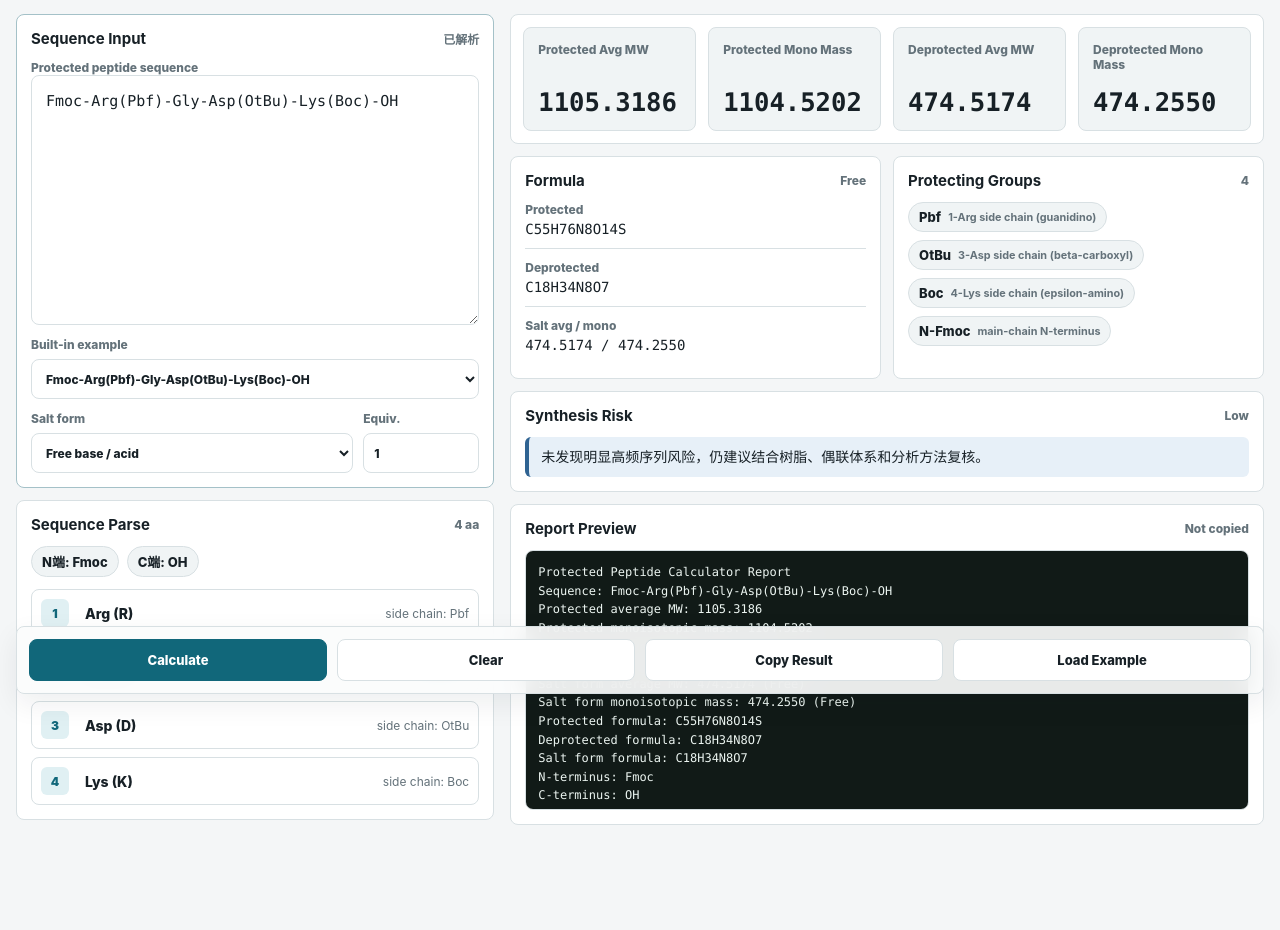
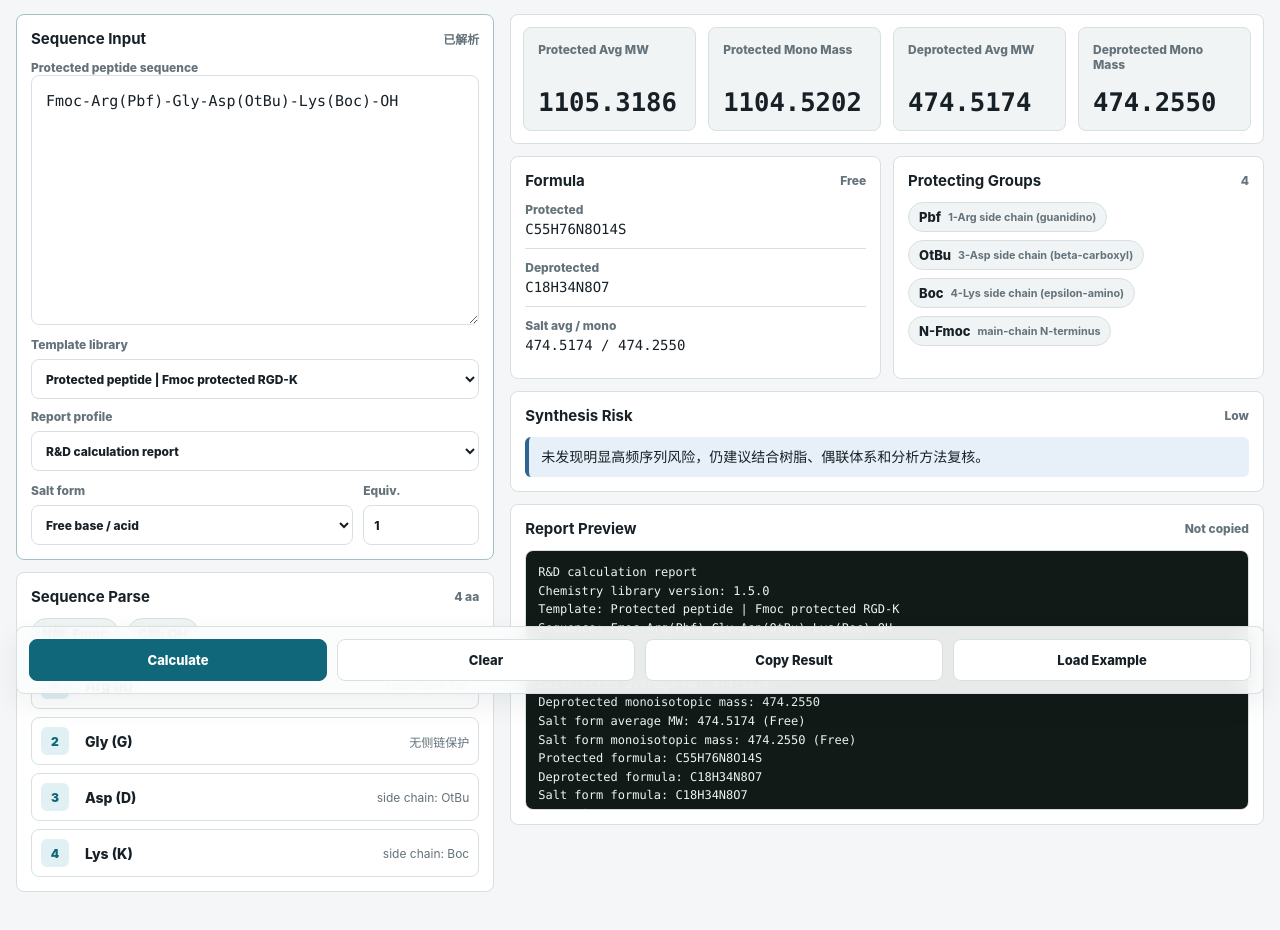
Before and after one commit to mikefu24/peptide-calcullator, a website: page index.html in a window 1280 px wide. Shown: the part 106-1036 px from the top of the page. Drawn offline with Linux system fonts and the light colour scheme.

Commit message:
Add V1.5 chemistry data layer

```diff
--- a/app.js
+++ b/app.js
@@ -103,22 +103,51 @@ const salts = {
 
 const water = { H: 2, O: 1 };
 const defaultExample = "Fmoc-Arg(Pbf)-Gly-Asp(OtBu)-Lys(Boc)-OH";
-const builtInExamples = [
-  "Fmoc-Arg(Pbf)-Gly-Asp(OtBu)-Lys(Boc)-OH",
-  "H-Arg-Gly-Asp-Phe-Lys-NH2",
-  "Ac-Gly-Gly-Phe-OH",
-  "Boc-Ala-Val-Leu-Phe-OMe",
-  "Fmoc-Lys(Boc)-Gly-Pro-OH",
-  "Fmoc-Aib-Gly-Pyr-OH",
-  "Fmoc-Lys(Dde)-AEEA-Glu(OtBu)-Tyr(tBu)-OH",
-  "H-His-Aib-Glu-Gly-Thr-Phe-Thr-Ser-Asp-Val-Ser-Ser-Tyr-Leu-Glu-Gly-Gln-Ala-Ala-Lys(C18Diacid)-Glu-Phe-Ile-Ala-Trp-Leu-Val-Arg-Gly-Arg-Gly-OH",
-  "H-Tyr-Aib-Glu-Gly-Thr-Phe-Thr-Ser-Asp-Tyr-Ser-Ile-Aib-Leu-Asp-Lys-Ile-Ala-Gln-Lys(C20Diacid)-Ala-Phe-Val-Gln-Trp-Leu-Ile-Ala-Gly-Gly-Pro-Ser-Ser-Gly-Ala-Pro-Pro-Pro-Ser-NH2",
-  "H-His-Aib-Gln-Gly-Thr-Phe-Thr-Ser-Asp-Val-Ser-Ser-Tyr-Leu-Glu-Gly-Gln-Ala-Ala-Lys-Glu-Phe-Ile-Ala-Trp-Leu-Val-Lys(C20Diacid)-Gly-Arg-NH2",
-  "Fmoc-Lys[C20-OtBu-Glu(OtBu)-AEEA-AEEA]-OH",
-  "H-Tyr-Aib-Glu-Gly-Thr-Phe-Thr-Ser-Asp-Tyr-Ser-Ile-Aib-Leu-Asp-Lys-Ile-Ala-Gln-{C20-Glu-AEEA-AEEA-Lys}-Ala-Phe-Val-Gln-Trp-Leu-Ile-Ala-Gly-Gly-Pro-Ser-Ser-Gly-Ala-Pro-Pro-Pro-Ser-NH2",
-  "Fmoc-Lys[C20-Glu(OtBu)-AEEA]-OH",
-  "DOTA-Lys-Gly-OH",
+const peptideTemplates = [
+  { family: "Protected peptide", name: "Fmoc protected RGD-K", reportUse: "R&D", sequence: "Fmoc-Arg(Pbf)-Gly-Asp(OtBu)-Lys(Boc)-OH" },
+  { family: "Unprotected peptide", name: "RGD-FK amide", reportUse: "R&D", sequence: "H-Arg-Gly-Asp-Phe-Lys-NH2" },
+  { family: "N-modified peptide", name: "Ac-GGF", reportUse: "Quote", sequence: "Ac-Gly-Gly-Phe-OH" },
+  { family: "Protected peptide", name: "Boc AVL-F methyl ester", reportUse: "R&D", sequence: "Boc-Ala-Val-Leu-Phe-OMe" },
+  { family: "Difficult sequence", name: "Fmoc Lys-Boc GP", reportUse: "Process", sequence: "Fmoc-Lys(Boc)-Gly-Pro-OH" },
+  { family: "Special residue", name: "Aib/Pyr model", reportUse: "R&D", sequence: "Fmoc-Aib-Gly-Pyr-OH" },
+  { family: "Linker chemistry", name: "Dde/AEEA/Glu/Tyr model", reportUse: "Process", sequence: "Fmoc-Lys(Dde)-AEEA-Glu(OtBu)-Tyr(tBu)-OH" },
+  { family: "GLP-1 analog", name: "Semaglutide-like C18 motif", reportUse: "R&D", sequence: "H-His-Aib-Glu-Gly-Thr-Phe-Thr-Ser-Asp-Val-Ser-Ser-Tyr-Leu-Glu-Gly-Gln-Ala-Ala-Lys(C18Diacid)-Glu-Phe-Ile-Ala-Trp-Leu-Val-Arg-Gly-Arg-Gly-OH" },
+  { family: "GIP/GLP-1 analog", name: "Tirzepatide-like C20 motif", reportUse: "R&D", sequence: "H-Tyr-Aib-Glu-Gly-Thr-Phe-Thr-Ser-Asp-Tyr-Ser-Ile-Aib-Leu-Asp-Lys-Ile-Ala-Gln-Lys(C20Diacid)-Ala-Phe-Val-Gln-Trp-Leu-Ile-Ala-Gly-Gly-Pro-Ser-Ser-Gly-Ala-Pro-Pro-Pro-Ser-NH2" },
+  { family: "GLP-1/GCG analog", name: "Retatrutide-like C20 motif", reportUse: "R&D", sequence: "H-His-Aib-Gln-Gly-Thr-Phe-Thr-Ser-Asp-Val-Ser-Ser-Tyr-Leu-Glu-Gly-Gln-Ala-Ala-Lys-Glu-Phe-Ile-Ala-Trp-Leu-Val-Lys(C20Diacid)-Gly-Arg-NH2" },
+  { family: "Fatty acid linker", name: "Protected C20-OtBu side chain", reportUse: "Process", sequence: "Fmoc-Lys[C20-OtBu-Glu(OtBu)-AEEA-AEEA]-OH" },
+  { family: "GIP/GLP-1 analog", name: "Tirzepatide full formula validation", reportUse: "R&D", sequence: "H-Tyr-Aib-Glu-Gly-Thr-Phe-Thr-Ser-Asp-Tyr-Ser-Ile-Aib-Leu-Asp-Lys-Ile-Ala-Gln-{C20-Glu-AEEA-AEEA-Lys}-Ala-Phe-Val-Gln-Trp-Leu-Ile-Ala-Gly-Gly-Pro-Ser-Ser-Gly-Ala-Pro-Pro-Pro-Ser-NH2" },
+  { family: "Fatty acid linker", name: "C20-Glu-AEEA protected model", reportUse: "Process", sequence: "Fmoc-Lys[C20-Glu(OtBu)-AEEA]-OH" },
+  { family: "Chelator peptide", name: "DOTA-Lys-Gly", reportUse: "Quote", sequence: "DOTA-Lys-Gly-OH" },
 ];
+const builtInExamples = peptideTemplates.map((template) => template.sequence);
+const groupSiteTypes = {
+  backboneN: new Set(["Fmoc", "Boc", "Cbz", "Z", "Alloc", "Dde", "ivDde", "Ac"]),
+  sideChainProtecting: new Set(["Boc", "Trt", "tBu", "OtBu", "Pbf", "Pmc", "Mtr", "Mtt", "Dde", "ivDde", "Alloc", "Acm", "StBu", "Bzl", "OBzl", "OMe", "OAll", "BrZ", "Dnp", "Formyl", "C18", "C20", "C18Diacid", "C20Diacid", "Octadecanedioyl", "Eicosanedioyl"]),
+  linker: new Set(["AEEA", "OEG", "Ado", "gammaGlu", "gGlu"]),
+  fattyAcid: new Set(["C18", "C20", "C18Diacid", "C20Diacid", "Octadecanedioyl", "Eicosanedioyl", "C18-OtBu", "C20-OtBu"]),
+  chelator: new Set(["DOTA", "NOTA", "DTPA", "Hynic", "HYNIC"]),
+  salt: new Set(Object.keys(salts)),
+};
+const chemistryLibrary = {
+  version: "1.5.0",
+  atomMass,
+  residues,
+  groups,
+  terminalGroups,
+  salts,
+  templates: peptideTemplates,
+  categories: {
+    residues: ["canonical amino acid", "special amino acid", "linker residue"],
+    modifications: ["N-terminal", "C-terminal", "side-chain protecting", "linker", "fatty acid", "chelator", "salt"],
+    peptideFamilies: ["GLP-1 analog", "GIP/GLP-1 analog", "GLP-1/GCG analog", "GnRH analog", "somatostatin analog"],
+  },
+  siteTypes: groupSiteTypes,
+};
+const reportProfiles = {
+  rd: "R&D calculation report",
+  quote: "Quotation estimate report",
+  process: "Process input report",
+};
 const themeStorageKey = "protected-peptide-theme";
 let currentResult = null;
 
@@ -152,6 +181,7 @@ const els = {
   exportPdf: document.querySelector("#exportPdf"),
   loadExample: document.querySelector("#loadExample"),
   exampleSelect: document.querySelector("#exampleSelect"),
+  reportProfile: document.querySelector("#reportProfile"),
   themeSelect: document.querySelector("#themeSelect"),
 };
 
@@ -355,6 +385,15 @@ function displayProtectingGroup(item) {
   return item.siteType === "backbone N" && item.group === "Fmoc" ? "N-Fmoc" : item.label;
 }
 
+function groupSiteCategory(group, siteType) {
+  if (siteType === "backbone N") return "N-terminal";
+  if (groupSiteTypes.fattyAcid.has(group)) return "fatty acid";
+  if (groupSiteTypes.chelator.has(group)) return "chelator";
+  if (groupSiteTypes.linker.has(group)) return "linker";
+  if (siteType === "side-chain linker") return "linker";
+  return "side-chain protecting";
+}
+
 function addDeprotectedGroupFormula(deprotectedFormula, group) {
   if (!groups[group]) return;
   if (groups[group].deprotectedFormula) {
@@ -372,6 +411,7 @@ function addResidueModifier(protectedFormula, deprotectedFormula, protectingList
     group: mod,
     site: sitePrefix,
     siteType: sitePrefix.includes("linker") ? "side-chain linker" : "side-chain",
+    siteCategory: groupSiteCategory(mod, sitePrefix.includes("linker") ? "side-chain linker" : "side-chain"),
     residue: residue.name,
     commonForResidue: isCommonResidueProtection(residue.name, mod),
     ...groups[mod],
@@ -387,6 +427,7 @@ function addSideChainChainUnit(protectedFormula, deprotectedFormula, protectingL
       group: unit,
       site,
       siteType: "side-chain linker",
+      siteCategory: groupSiteCategory(unit, "side-chain linker"),
       residue: residue.name,
       commonForResidue: true,
       ...groups[unit],
@@ -404,6 +445,7 @@ function addSideChainChainUnit(protectedFormula, deprotectedFormula, protectingL
     label: residues[chainResidue.name].code || chainResidue.name,
     site,
     siteType: "side-chain linker",
+    siteCategory: groupSiteCategory(chainResidue.name, "side-chain linker"),
     residue: residue.name,
     commonForResidue: true,
     labile: "stable",
@@ -446,7 +488,7 @@ function calculate(parsed) {
     if (groups[group]) {
       addFormula(protectedFormula, groups[group].formula);
       addDeprotectedGroupFormula(deprotectedFormula, group);
-      protectingList.push({ group, site: "main-chain N-terminus", siteType: "backbone N", commonForResidue: true, ...groups[group] });
+      protectingList.push({ group, site: "main-chain N-terminus", siteType: "backbone N", siteCategory: groupSiteCategory(group, "backbone N"), commonForResidue: true, ...groups[group] });
     }
   });
 
@@ -555,11 +597,30 @@ function downloadText(filename, mimeType, text) {
   URL.revokeObjectURL(url);
 }
 
+function selectedTemplate(sequence = els.input.value.trim()) {
+  return peptideTemplates.find((template) => template.sequence === sequence) || null;
+}
+
+function selectedReportProfile() {
+  return reportProfiles[els.reportProfile?.value] || reportProfiles.rd;
+}
+
+function protectingCategorySummary(protectingList) {
+  return protectingList.reduce((summary, item) => {
+    const category = item.siteCategory || "other";
+    summary[category] = (summary[category] || 0) + 1;
+    return summary;
+  }, {});
+}
+
 function buildCsv() {
   if (!currentResult) render();
   const result = currentResult;
   const rows = [
     ["Field", "Value"],
+    ["Report profile", result.reportProfile],
+    ["Template", result.template ? `${result.template.family} | ${result.template.name}` : "Custom sequence"],
+    ["Chemistry library version", chemistryLibrary.version],
     ["Sequence", result.sequence],
     ["Protected average MW", fixed(result.calc.protectedMass.avg)],
     ["Protected monoisotopic mass", fixed(result.calc.protectedMass.mono)],
@@ -573,6 +634,7 @@ function buildCsv() {
     ["Salt form formula", result.saltFormulaText],
     ["N-terminus", result.nTermText],
     ["C-terminus", result.cTermText],
+    ["Modification categories", Object.entries(protectingCategorySummary(result.calc.protectingList)).map(([category, count]) => `${category}: ${count}`).join("; ") || "None"],
     ["Protecting groups", result.calc.protectingList.map((item) => `${item.label} @ ${item.site}`).join("; ")],
     ["Risks", result.risks.map((risk) => `[${risk.level}] ${risk.text}`).join("; ")],
   ];
@@ -678,12 +740,19 @@ function render() {
   els.riskLevel.textContent = topRisk;
 
   const protectionRows = calc.protectingList.length
-    ? calc.protectingList.map((item) => `- ${displayProtectingGroup(item)} @ ${item.site} (${item.class}; ${item.labile})`).join("\n")
+    ? calc.protectingList.map((item) => `- ${displayProtectingGroup(item)} @ ${item.site} (${item.siteCategory}; ${item.class}; ${item.labile})`).join("\n")
     : "- 无";
 
   const riskRows = risks.map((risk) => `- [${risk.level}] ${risk.text}`).join("\n");
+  const template = selectedTemplate();
+  const reportProfile = selectedReportProfile();
+  const categoryRows = Object.entries(protectingCategorySummary(calc.protectingList))
+    .map(([category, count]) => `- ${category}: ${count}`)
+    .join("\n") || "- None";
   currentResult = {
     sequence: els.input.value.trim(),
+    template,
+    reportProfile,
     parsed,
     calc,
     saltMass,
@@ -697,7 +766,9 @@ function render() {
   };
 
   els.reportText.textContent = [
-    "Protected Peptide Calculator Report",
+    reportProfile,
+    `Chemistry library version: ${chemistryLibrary.version}`,
+    `Template: ${template ? `${template.family} | ${template.name}` : "Custom sequence"}`,
     `Sequence: ${els.input.value.trim()}`,
     `Protected average MW: ${fixed(calc.protectedMass.avg)}`,
     `Protected monoisotopic mass: ${fixed(calc.protectedMass.mono)}`,
@@ -710,6 +781,9 @@ function render() {
     `Salt form formula: ${saltFormulaText}`,
     `N-terminus: ${nTermText}`,
     `C-terminus: ${cTermText}`,
+    "",
+    "Modification categories:",
+    categoryRows,
     "",
     "Protecting groups:",
     protectionRows,
@@ -724,6 +798,7 @@ function render() {
 els.input.addEventListener("input", render);
 els.saltType.addEventListener("change", render);
 els.saltEquiv.addEventListener("input", render);
+els.reportProfile?.addEventListener("change", render);
 els.calculateButton.addEventListener("click", render);
 els.clearButton.addEventListener("click", () => {
   els.input.value = "";
@@ -742,7 +817,11 @@ els.exportPdf?.addEventListener("click", exportPdf);
 els.themeSelect.addEventListener("change", () => applyTheme(els.themeSelect.value));
 
 els.exampleSelect.innerHTML = builtInExamples
-  .map((example) => `<option value="${example}">${example}</option>`)
+  .map((example) => {
+    const template = selectedTemplate(example);
+    const label = template ? `${template.family} | ${template.name}` : example;
+    return `<option value="${example}">${label}</option>`;
+  })
   .join("");
 els.exampleSelect.value = defaultExample;
 
--- a/index.html
+++ b/index.html
@@ -33,8 +33,16 @@
             <label for="sequenceInput">Protected peptide sequence</label>
             <textarea id="sequenceInput" spellcheck="false">Fmoc-Arg(Pbf)-Gly-Asp(OtBu)-Lys(Boc)-OH</textarea>
             <label class="example-control">
-              Built-in example
+              Template library
               <select id="exampleSelect"></select>
+            </label>
+            <label class="example-control compact-control">
+              Report profile
+              <select id="reportProfile">
+                <option value="rd">R&D calculation report</option>
+                <option value="quote">Quotation estimate report</option>
+                <option value="process">Process input report</option>
+              </select>
             </label>
             <div class="salt-controls">
               <label>
--- a/scripts/lint.js
+++ b/scripts/lint.js
@@ -22,6 +22,7 @@ const js = fs.readFileSync("app.js", "utf8");
   'id="calculateButton"',
   'id="copyReport"',
   'id="exampleSelect"',
+  'id="reportProfile"',
 ].forEach((needle) => {
   if (!html.includes(needle)) {
     throw new Error(`HTML lint failed: missing ${needle}`);
@@ -45,6 +46,9 @@ const js = fs.readFileSync("app.js", "utf8");
   "Missing C-terminal group",
   "Parentheses not closed",
   "Invalid sequence separator",
+  "chemistryLibrary",
+  "peptideTemplates",
+  "reportProfiles",
 ].forEach((needle) => {
   if (!js.includes(needle)) {
     throw new Error(`JS lint failed: missing friendly error text ${needle}`);
--- a/styles.css
+++ b/styles.css
@@ -221,6 +221,10 @@ dt {
 
 .example-control {
   margin-top: 12px;
+}
+
+.compact-control {
+  margin-top: 10px;
 }
 
 textarea,
```
Also changed, not shown: acceptance.test.js (+13 -1 lines), dist/app.js, dist/index.html, dist/styles.css.
